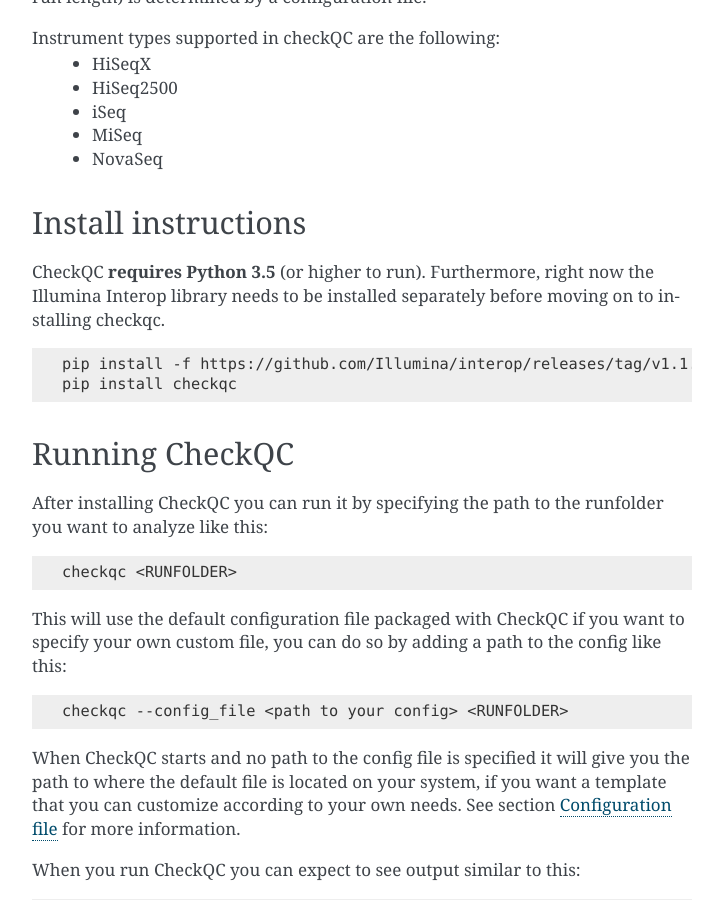
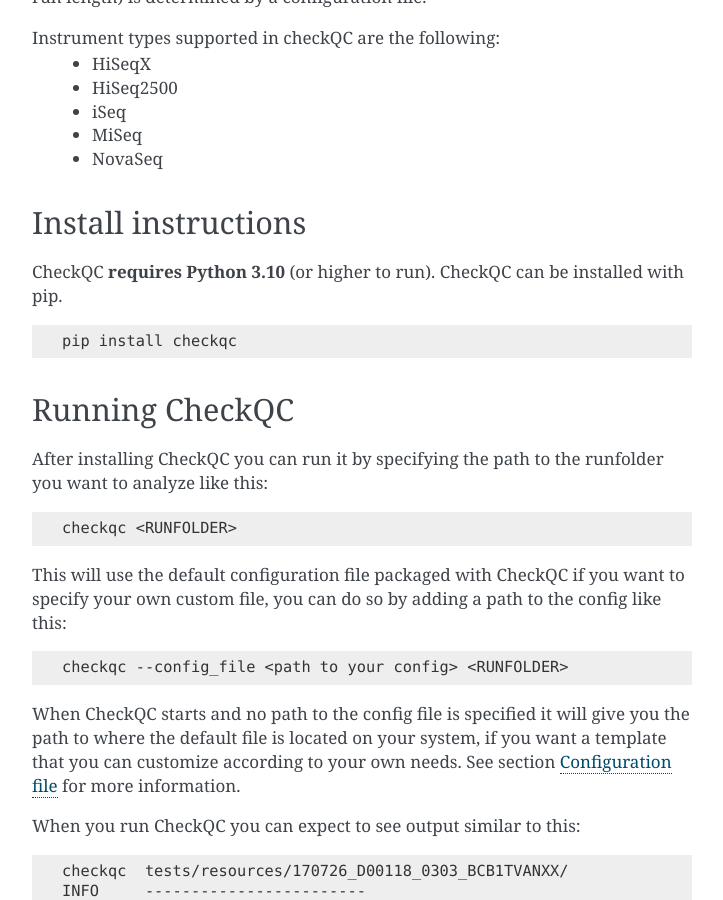
Before and after one commit to Molmed/checkQC, a Sphinx documentation site: the page built from docs/index.rst, in a window 1280 px wide and 900 px high, scrolled down 466 px. Shown: the whole window, without its empty margins (388-1111 px from the left). Built offline with Sphinx 7.4.7, drawn with Linux system fonts in a browser that asks for light colours; pages that are not in the unit, such as notebooks, are missing from menus.

Commit message:
Upgrade to python 3.10

```diff
--- a/docs/index.rst
+++ b/docs/index.rst
@@ -22,12 +22,10 @@
 
 Install instructions
 --------------------
-CheckQC **requires Python 3.5** (or higher to run). Furthermore, right now the Illumina Interop
-library needs to be installed separately before moving on to installing checkqc.
+CheckQC **requires Python 3.10** (or higher to run). CheckQC can be installed with pip.
 
 .. code-block :: console
 
-  pip install -f https://github.com/Illumina/interop/releases/tag/v1.1.1 interop
   pip install checkqc
 
 Running CheckQC
--- a/setup.py
+++ b/setup.py
@@ -11,6 +11,7 @@
     author_email='johan.dahlberg@medsci.uu.se',
     url="https://www.github.com/Molmed/checkQC",
     download_url='https://github.com/Molmed/checkQC/archive/{}.tar.gz'.format(__version__),
+    python_requires='>3.10.0',
     install_requires=[
         "click",
         "PyYAML>=6.0",
```
Also changed, not shown: README.md (+1 -1 lines), 1 other file.
